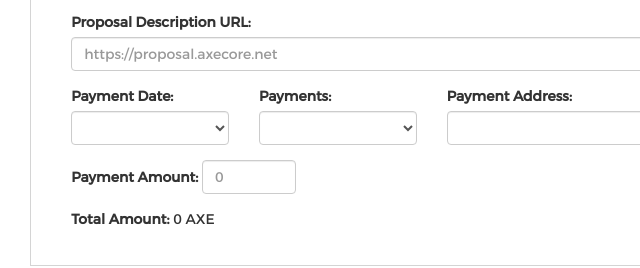
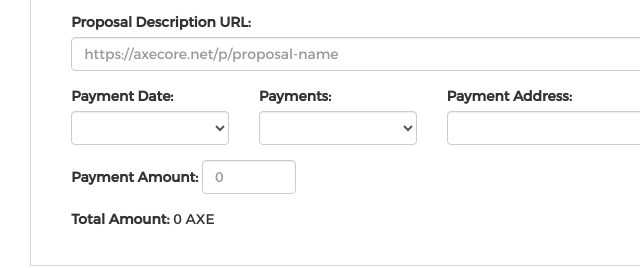
Before and after one commit to AXErunners/proposal-generator, a website: page index.html in a window 1280 px wide. Shown: the part 522-790 px from the top of the page, 0-640 px from the left. Drawn offline with Linux system fonts and the light colour scheme; a script that the page names is missing; files whose address does not match are found by name.

Commit message:
Edit placeholder

```diff
--- a/index.html
+++ b/index.html
@@ -150,7 +150,7 @@
                                                 </div>
                                                 <div class="form-group">
                                                     <label for="url">Proposal Description URL:</label>
-                                                    <input type="text" class="form-control" id="url" value="" placeholder="https://proposal.axecore.net">
+                                                    <input type="text" class="form-control" id="url" value="" placeholder="https://axecore.net/p/proposal-name">
                                                 </div>
                                             </div>
                                         </div>
```
